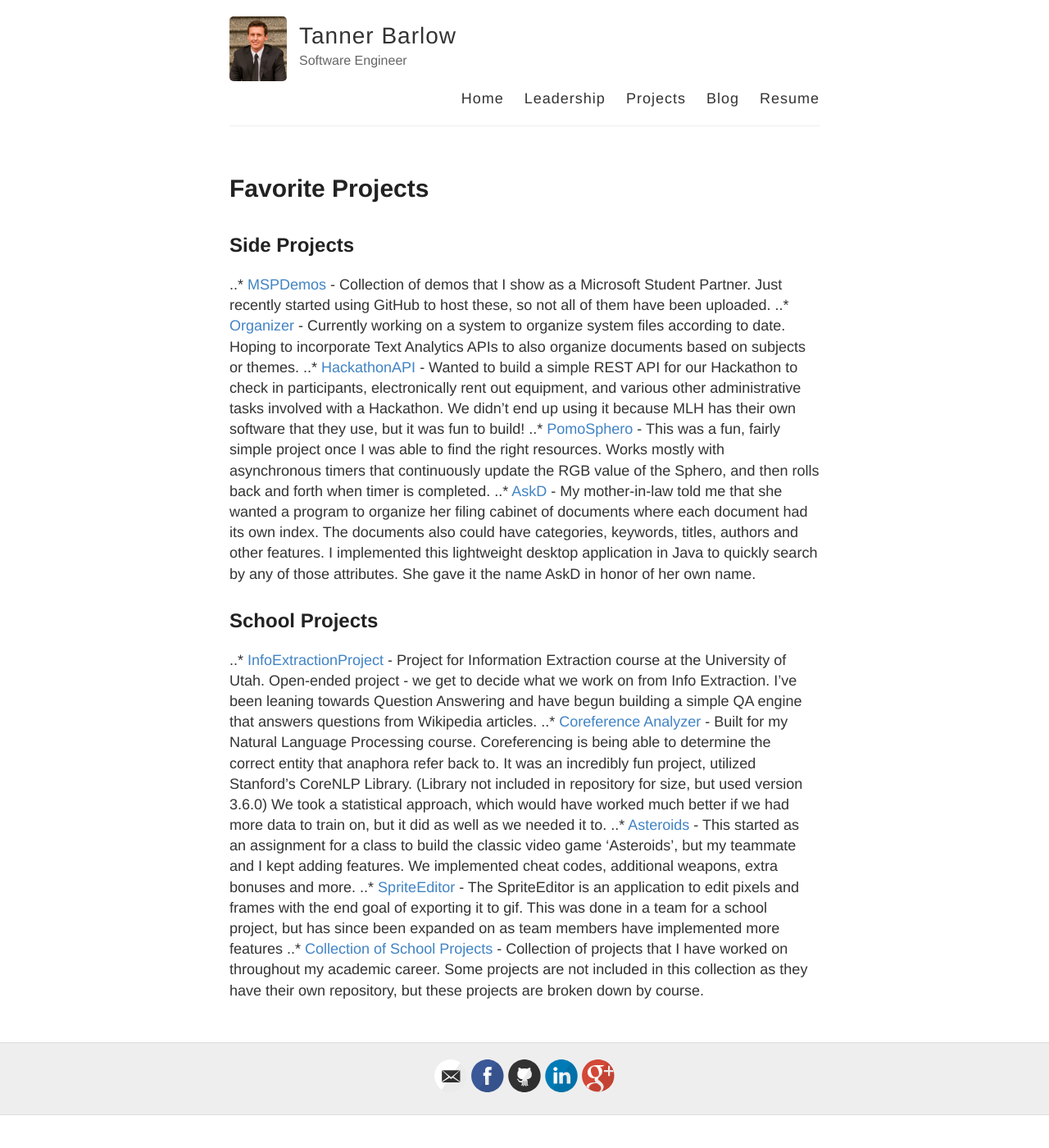
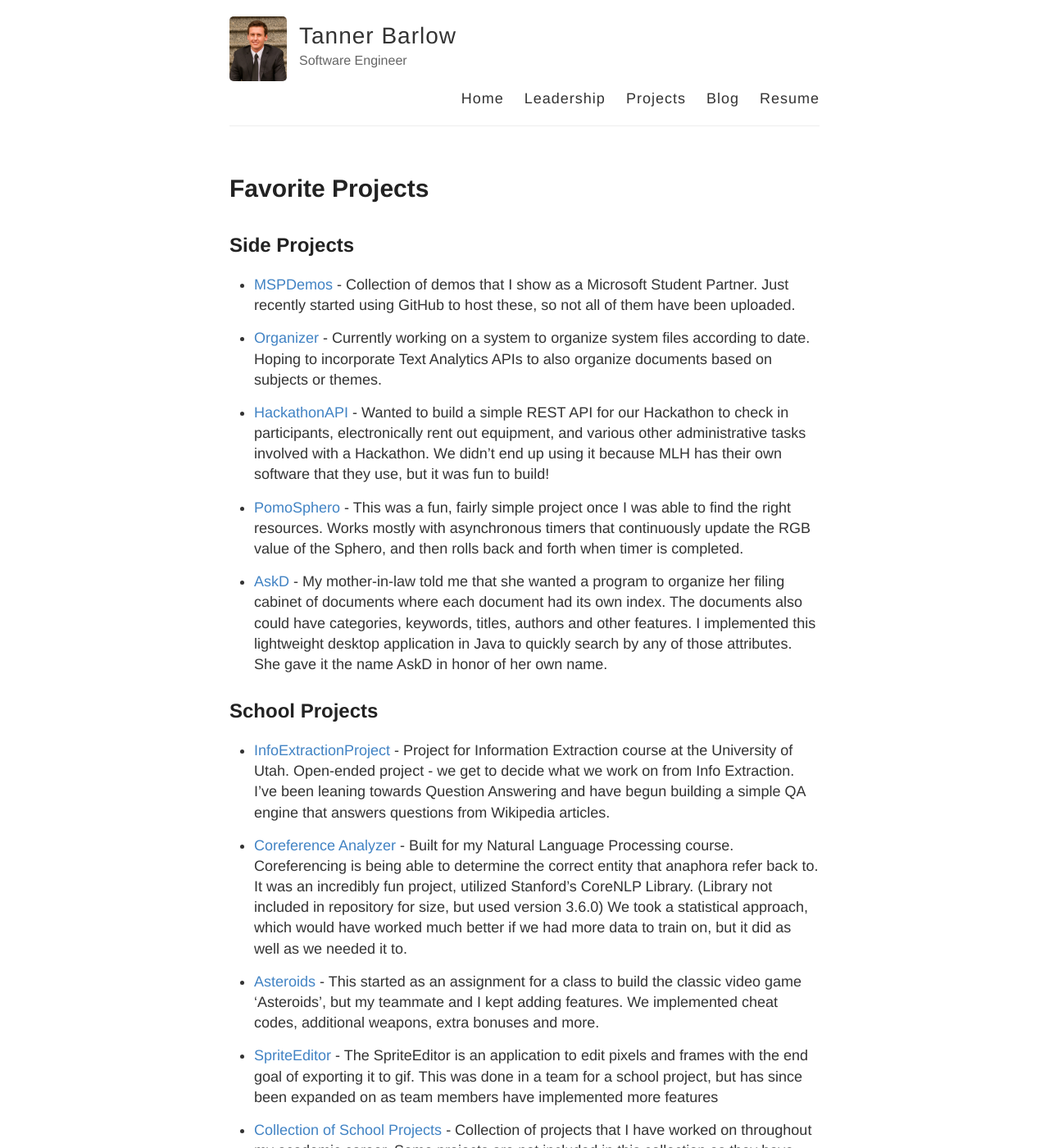
Before and after one commit to tbarlow12/tbarlow12.github.io, a Jekyll site: the page built from projects.md, in a window 1280 px wide and 1400 px high. Shown: the whole window at 82% size. Built offline with Jekyll 4.4.1, drawn with Linux system fonts in a browser that asks for light colours.

```diff
--- a/projects.md
+++ b/projects.md
@@ -4,25 +4,33 @@ title: Favorite Projects
 permalink: /projects/
 ---
 ## Side Projects
-  ..* [MSPDemos](https://github.com/tbarlow12/MSPDemos) -
+  - [MSPDemos](https://github.com/tbarlow12/MSPDemos) -
   Collection of demos that I show as a Microsoft Student Partner. Just recently started using GitHub to host these, so not all of them have been uploaded.
-  ..* [Organizer](https://github.com/tbarlow12/Side-Projects/tree/master/Organizer) -
+
+  - [Organizer](https://github.com/tbarlow12/Side-Projects/tree/master/Organizer) -
   Currently working on a system to organize system files according to date. Hoping to incorporate Text Analytics APIs to also organize documents based on subjects or themes.
-  ..* [HackathonAPI](https://github.com/tbarlow12/HackTheUApi) -
+
+  - [HackathonAPI](https://github.com/tbarlow12/HackTheUApi) -
   Wanted to build a simple REST API for our Hackathon to check in participants, electronically rent out equipment, and various other administrative tasks involved with a Hackathon. We didn't end up using it because MLH has their own software that they use, but it was fun to build!
-  ..* [PomoSphero](https://github.com/tbarlow12/Side-Projects/tree/master/SpheroProject) -
+
+  - [PomoSphero](https://github.com/tbarlow12/Side-Projects/tree/master/SpheroProject) -
   This was a fun, fairly simple project once I was able to find the right resources. Works mostly with asynchronous timers that continuously update the RGB value of the Sphero, and then rolls back and forth when timer is completed.
-  ..* [AskD](https://github.com/tbarlow12/Side-Projects/tree/master/AskD) -
+
+  - [AskD](https://github.com/tbarlow12/Side-Projects/tree/master/AskD) -
   My mother-in-law told me that she wanted a program to organize her filing cabinet of documents where each document had its own index. The documents also could have categories, keywords, titles, authors and other features. I implemented this lightweight desktop application in Java to quickly search by any of those attributes. She gave it the name AskD in honor of her own name.
 
 ## School Projects
-  ..* [InfoExtractionProject](https://github.com/tbarlow12/InfoExtractionProject) -
+  - [InfoExtractionProject](https://github.com/tbarlow12/InfoExtractionProject) -
  Project for Information Extraction course at the University of Utah. Open-ended project - we get to decide what we work on from Info Extraction. I've been leaning towards Question Answering and have begun building a simple QA engine that answers questions from Wikipedia articles.
- ..* [Coreference Analyzer](https://github.com/tbarlow12/CoreferenceAnalyzer) -
+
+ - [Coreference Analyzer](https://github.com/tbarlow12/CoreferenceAnalyzer) -
  Built for my Natural Language Processing course. Coreferencing is being able to determine the correct entity that anaphora refer back to. It was an incredibly fun project, utilized Stanford's CoreNLP Library. (Library not included in repository for size, but used version 3.6.0) We took a statistical approach, which would have worked much better if we had more data to train on, but it did as well as we needed it to.
- ..* [Asteroids](https://github.com/tbarlow12/School-Projects/tree/master/Object-Oriented-Programming/Asteroids) -
+
+ - [Asteroids](https://github.com/tbarlow12/School-Projects/tree/master/Object-Oriented-Programming/Asteroids) -
  This started as an assignment for a class to build the classic video game 'Asteroids', but my teammate and I kept adding features. We implemented cheat codes, additional weapons, extra bonuses and more.
- ..* [SpriteEditor](https://github.com/University-of-Utah-CS3505/u0680482/tree/neverland-dev/A6-SpriteEditor) -
+
+ - [SpriteEditor](https://github.com/University-of-Utah-CS3505/u0680482/tree/neverland-dev/A6-SpriteEditor) -
  The SpriteEditor is an application to edit pixels and frames with the end goal of exporting it to gif. This was done in a team for a school project, but has since been expanded on as team members have implemented more features
- ..* [Collection of School Projects](https://github.com/tbarlow12/School-Projects) -
+
+ - [Collection of School Projects](https://github.com/tbarlow12/School-Projects) -
  Collection of projects that I have worked on throughout my academic career. Some projects are not included in this collection as they have their own repository, but these projects are broken down by course.
```
